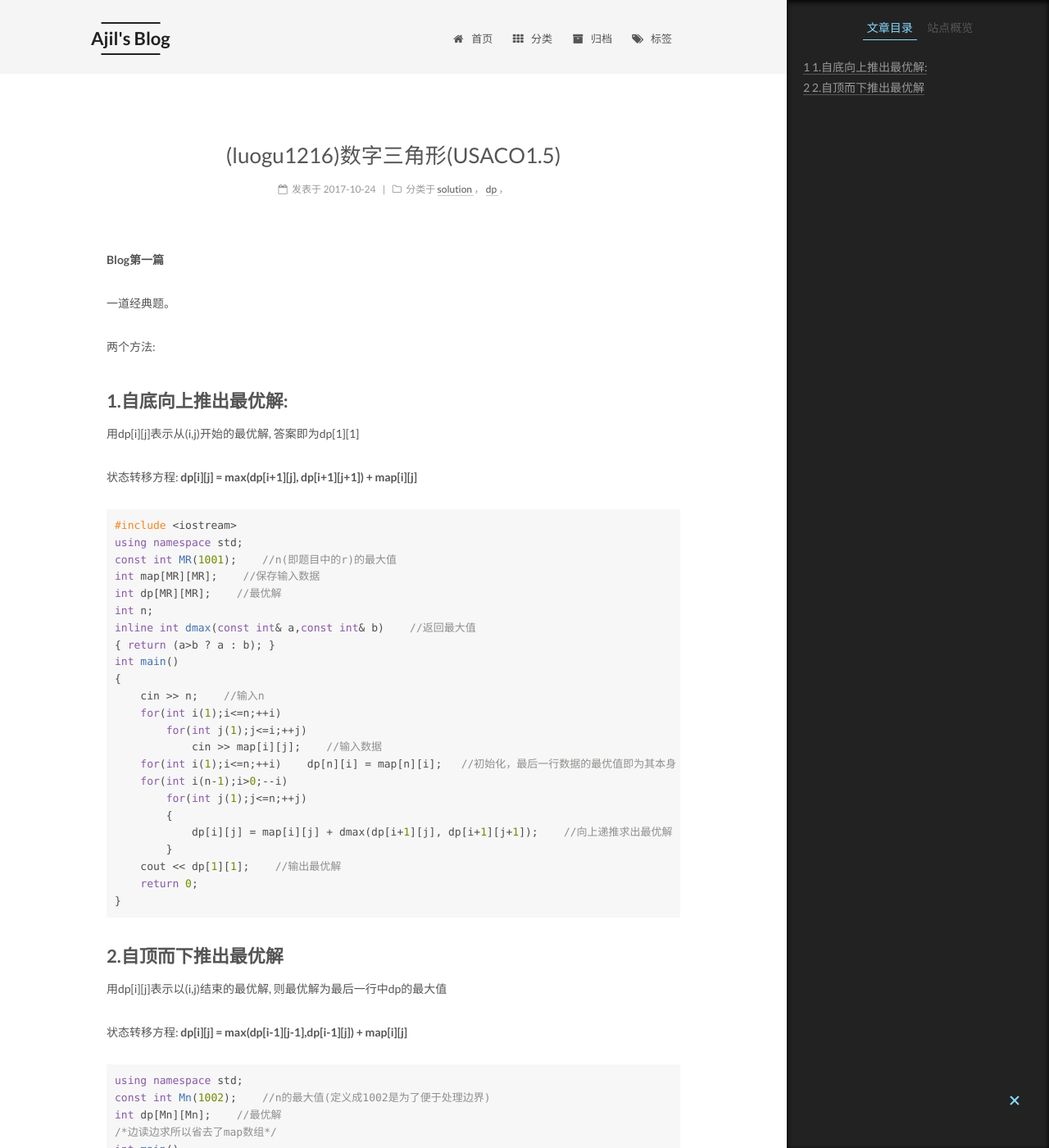
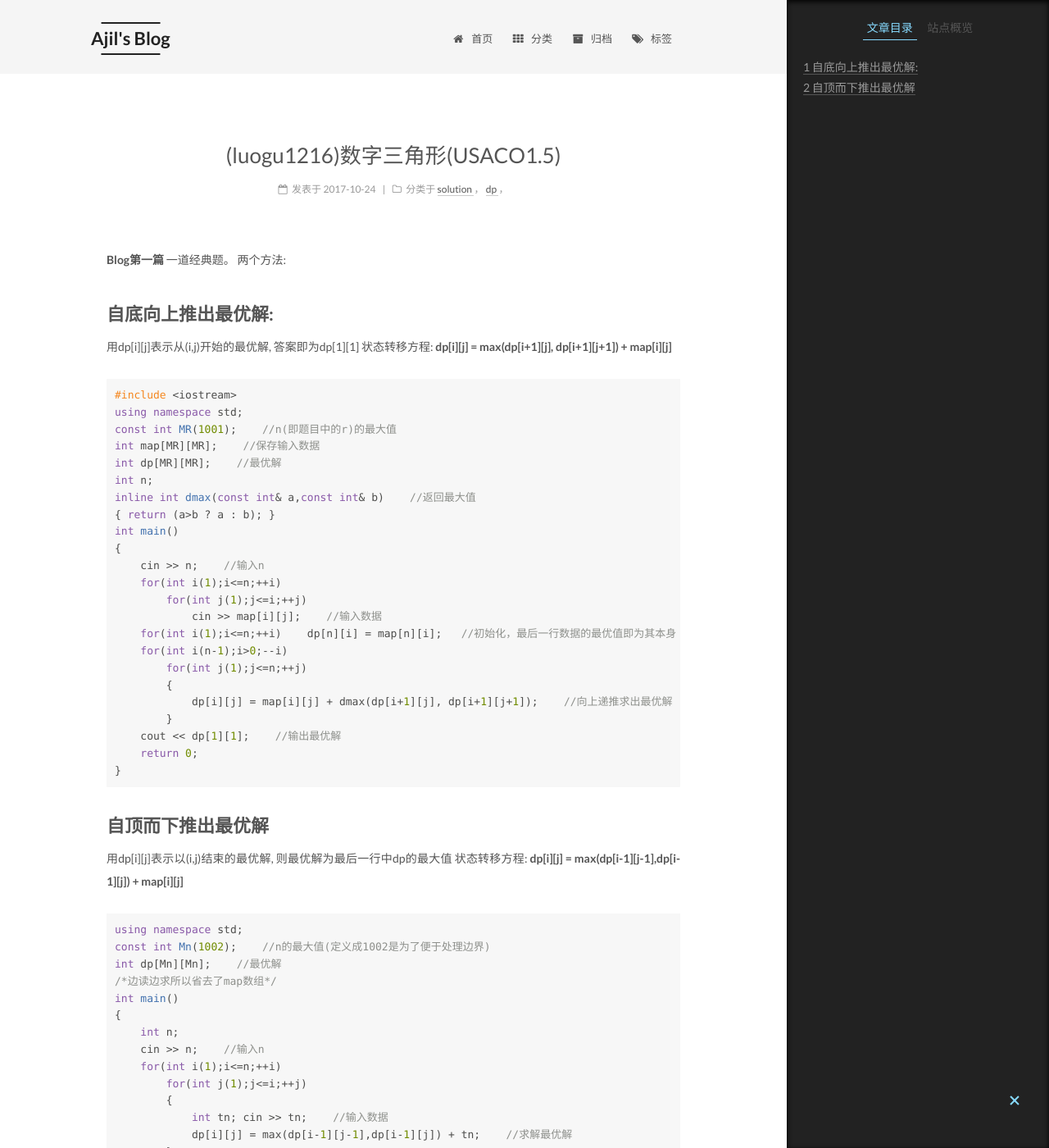
Before and after one commit to XajilX/old_XajilX.github.io, a Jekyll site: the page built from _posts/2017-10-24-numtri.md, in a window 1280 px wide and 1400 px high. Shown: the whole window at 82% size. Built offline with Jekyll 4.4.1, drawn with Linux system fonts in a browser that asks for light colours.

Commit message:
Update 2017-10-24-numtri.md

````diff
--- a/_posts/2017-10-24-numtri.md
+++ b/_posts/2017-10-24-numtri.md
@@ -9,17 +9,11 @@ tags:
 ---
 
 **Blog第一篇**
-
 一道经典题。
-
 两个方法:
-
-## 1.自底向上推出最优解:
-
+## 自底向上推出最优解:
 用dp[i][j]表示从(i,j)开始的最优解, 答案即为dp[1][1]
-
 状态转移方程: **dp[i][j] = max(dp[i+1][j], dp[i+1][j+1]) + map[i][j]**
-
 ```cpp
 #include <iostream>
 using namespace std;
@@ -46,12 +40,9 @@ int main()
 }
 ```
 
-## 2.自顶而下推出最优解
-
+## 自顶而下推出最优解
 用dp[i][j]表示以(i,j)结束的最优解, 则最优解为最后一行中dp的最大值
-
 状态转移方程: **dp[i][j] = max(dp[i-1][j-1],dp[i-1][j]) + map[i][j]**
-
 ```cpp
 using namespace std;
 const int Mn(1002);    //n的最大值(定义成1002是为了便于处理边界)
````
Also changed, not shown: other parts of _posts/2017-10-24-numtri.md (+0 -1 lines).
